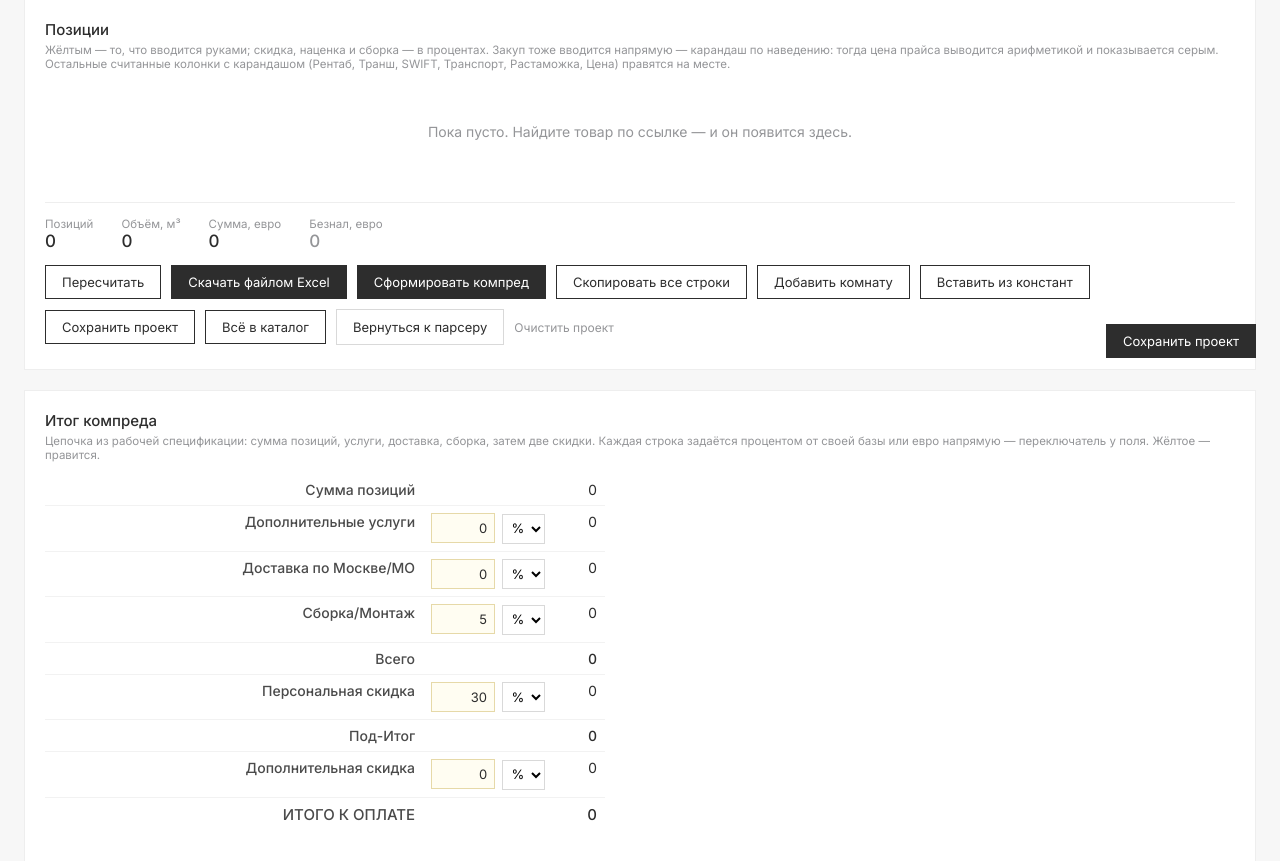
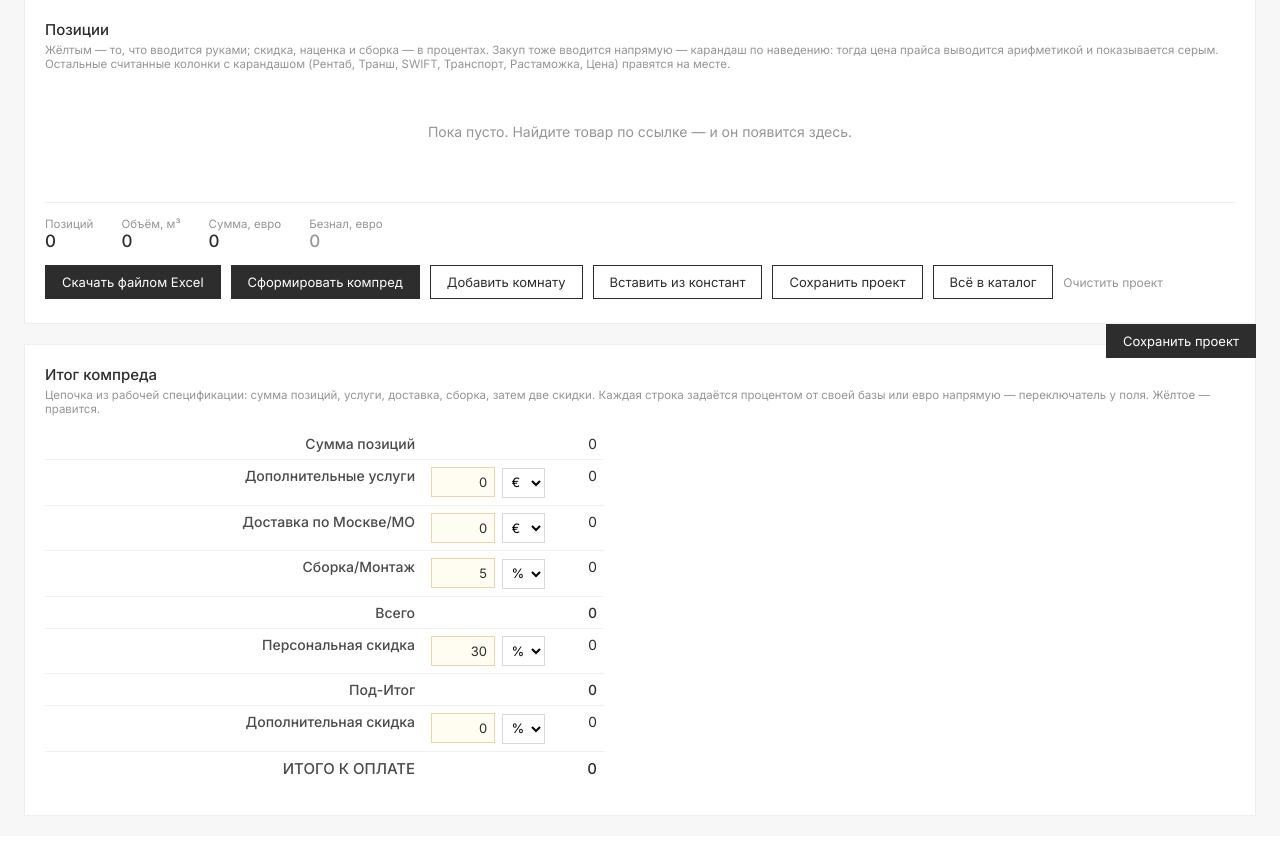
Before and after one commit to frasimah/aurrum_offers, a Flask app: page /project in a window 1280 px wide. Shown: the part 418-1279 px from the top of the page. After the commit the page ends 1234 px from the top, so only its background shows below. Run offline with Flask 3, Linux system fonts and the light colour scheme; the visitor is signed in with stand-in values (Sample User, id 1).

Commit message:
Позиция в сохранённый проект больше не пропадает. Ряд кнопок урезан
Добавление позиции не помечало черновик разошедшимся с сервером, а
страница проекта при равных номерах правки берёт серверную запись —
позиция, добавленная в уже сохранённый проект, исчезала молча: в списке
«позиций 2», и после перезагрузки на экране тоже 2. Проверка ловит это
на живом сценарии: без пометки на экране 2, с пометкой 3.

Из ряда убраны три кнопки. «Пересчитать» — расчёт идёт сам, а совет
нажать её жил в сообщении об ошибке; теперь там сказано обновить
страницу. «Вернуться к парсеру» — третий вход в одно место. «Скопировать
все строки» — обходной путь времён, когда не было выгрузки.

Услуги и доставка по умолчанию в евро: это суммы, а не доли, и
переключатель приходилось трогать каждый раз. Сборка и обе скидки
остались процентами.

Co-Authored-By: Claude Opus 5 <noreply@anthropic.com>

```diff
--- a/static/project_store.js
+++ b/static/project_store.js
@@ -65,6 +65,11 @@ window.AURRUM = (function () {
     state.positions = (state.positions || []).concat([
       { ...position, qty: 1, ...positionDefaults() },
     ]);
+    // Черновик разошёлся с сервером — и это надо ЗАПИСАТЬ. Страница
+    // проекта при равных номерах правки берёт серверную запись, и
+    // позиция, добавленная в уже сохранённый проект, пропадала молча:
+    // в списке «позиций 2», на экране после перезагрузки тоже 2.
+    state.dirty = true;
     saveDraft(id, state);
     return state.positions.length;
   }
--- a/templates/_pickdlg.html
+++ b/templates/_pickdlg.html
@@ -3,7 +3,7 @@
 <dialog id="pickdlg" class="dlg">
   <h3>В какой проект?</h3>
   <div class="dlg__list" id="pickdlg_list">
-    <button type="button" class="pickrow" data-pick="">Текущий проект</button>
+    <button type="button" class="pickrow" id="pickrow_current" data-pick="">Текущий проект</button>
     {% for pr in project_choices or [] %}
     <button type="button" class="pickrow" data-pick="{{ pr.id }}"
             id="pickrow_{{ loop.index0 }}">{{ pr.name }}</button>
--- a/templates/project.html
+++ b/templates/project.html
@@ -223,12 +223,6 @@
       border: 1px solid #ececec; text-align: right;
     }
     .savedock__note:empty { display: none; }
-    .actions a.back {
-      display: inline-flex; align-items: center; height: 36px; padding: 0 16px;
-      border: 1px solid #d9d9d9; color: #2d2d2d;
-      font-size: 13px; text-decoration: none; transition: 0.3s;
-    }
-    .actions a.back:hover { border-color: #2d2d2d; background: #2d2d2d; color: #fff; }
 
     /* Шапка предложения: четыре подписанных поля в ряд, на узком окне
        переносятся. Ввод текстовый, поэтому по левому краю, а не по правому,
@@ -348,15 +342,12 @@
       </div>
 
       <div class="actions">
-        <button type="button" class="ghost" id="recalc">Пересчитать</button>
         <button type="button" id="export">Скачать файлом Excel</button>
         <button type="button" id="printdoc">Сформировать компред</button>
-        <button type="button" class="ghost" id="copyall">Скопировать все строки</button>
         <button type="button" class="ghost" id="addroom">Добавить комнату</button>
         <button type="button" class="ghost" id="fromdefaults">Вставить из констант</button>
         <button type="button" class="ghost" id="saveall">Сохранить проект</button>
         <button type="button" class="ghost" id="tolibrary">Всё в каталог</button>
-        <a class="back" href="{{ url_for('lookup') }}">Вернуться к парсеру</a>
         <button type="button" class="link" id="clear">Очистить проект</button>
       </div>
       <div class="hint" id="status"></div>
@@ -381,11 +372,15 @@
           <tr><td class="name">Сумма позиций</td><td class="field"></td><td class="fnum" id="fin_sum">0</td></tr>
 <tr><td class="name">Дополнительные услуги</td>
               <td class="field"><input class="manual" id="fin_services_val" value="0">
-                <select class="unit" id="fin_services_unit"><option value="pct">%</option><option value="eur">€</option></select></td>
+                <!-- Услуги и доставка — суммы, а не доли: их называют в евро,
+                     и переключать вручную каждый раз приходилось всегда. -->
+                <select class="unit" id="fin_services_unit"><option value="pct">%</option><option value="eur" selected>€</option></select></td>
               <td class="fnum" id="fin_services">0</td></tr>
           <tr><td class="name">Доставка по Москве/МО</td>
               <td class="field"><input class="manual" id="fin_delivery_val" value="0">
-                <select class="unit" id="fin_delivery_unit"><option value="pct">%</option><option value="eur">€</option></select></td>
+                <!-- Услуги и доставка — суммы, а не доли: их называют в евро,
+                     и переключать вручную каждый раз приходилось всегда. -->
+                <select class="unit" id="fin_delivery_unit"><option value="pct">%</option><option value="eur" selected>€</option></select></td>
               <td class="fnum" id="fin_delivery">0</td></tr>
           <tr><td class="name">Сборка/Монтаж</td>
               <td class="field"><input class="manual" id="fin_assembly_val" value="5">
@@ -985,11 +980,9 @@
       } catch (e) {
         render(null);
         document.getElementById('status').textContent =
-          'Расчёт не ответил — позиции показаны без цен. Перезайдите и нажмите «Пересчитать».';
+          'Расчёт не ответил — позиции показаны без цен. Перезайдите и обновите страницу.';
       }
     }
-
-    document.getElementById('recalc').addEventListener('click', recalc);
 
     // Компред в фирменном дизайне: та же книга, что уходит файлом,
     // но отданная печати. Обычная форма, а не fetch: страница должна
@@ -1227,24 +1220,6 @@
       button.textContent = label;
     });
 
-    document.getElementById('copyall').addEventListener('click', async () => {
-      const start = parseInt(prompt('С какой строки книги вставлять?', '16'), 10);
-      if (!start) return;
-      const out = [];
-      for (let i = 0; i < positions.length; i++) {
-        const p = positions[i];
-        const r = await fetch('{{ url_for("book_row_route") }}', {
-          method: 'POST', headers: { 'Content-Type': 'application/json' },
-          body: JSON.stringify({ ...p, row: start + i, with_pricing: false }),
-        });
-        if (!r.ok) return;
-        out.push((await r.json()).tsv);
-      }
-      await navigator.clipboard.writeText(out.join('\n'));
-      document.getElementById('status').textContent =
-        'Скопировано строк: ' + out.length + '. Вставлять начиная со строки ' + start + '.';
-    });
-
     recalc();
   </script>
 </body>
```
Also changed, not shown: check_lookup.py (+34 -0 lines).
